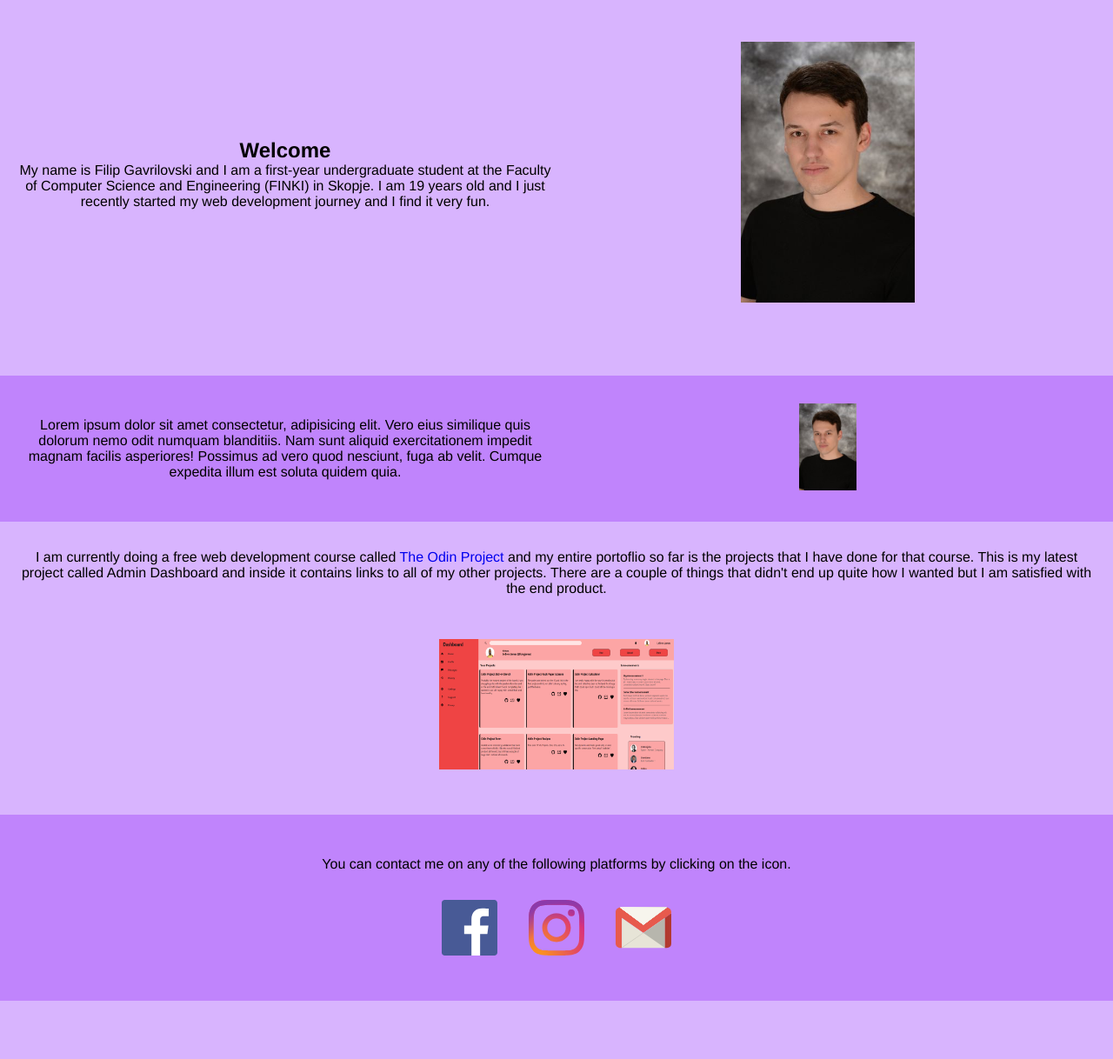
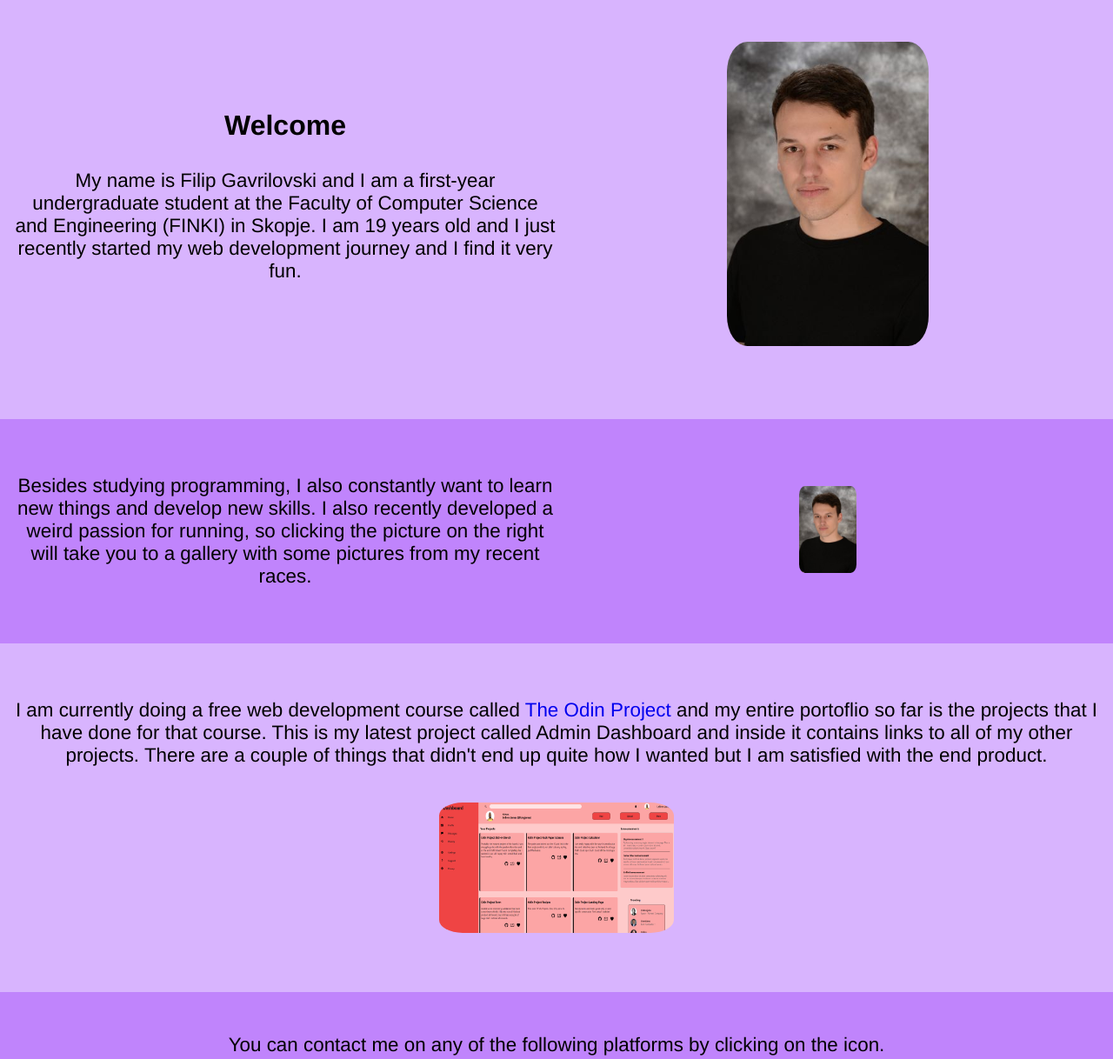
Before and after one commit to gavro081/vebdizajn-domasna, a plain HTML site: page index.html in a window 1280 px wide. Shown: the part 80-1298 px from the top of the page at 87% size. Before the commit the page ends 1231 px from the top, so only its background shows below. Drawn offline with Linux system fonts and the light colour scheme.

Commit message:
changed font-sizes

```diff
--- a/index.html
+++ b/index.html
@@ -29,11 +29,11 @@
             <p>My name is Filip Gavrilovski and I am a first-year undergraduate student at the Faculty of Computer Science and Engineering (FINKI) in Skopje. I am 19 years old and I just recently started my web development journey and I find it very fun.</p>
         </div>
         <div>
-            <img src="pictures/slika almanah.jpg" height="300px">
+            <img src="pictures/slika almanah.jpg" height="350">
         </div>
     </section>
     <section class="about-me" id="about-me">
-        <p>Lorem ipsum dolor sit amet consectetur, adipisicing elit. Vero eius similique quis dolorum nemo odit numquam blanditiis. Nam sunt aliquid exercitationem impedit magnam facilis asperiores! Possimus ad vero quod nesciunt, fuga ab velit. Cumque expedita illum est soluta quidem quia.</p>
+        <p>Besides studying programming, I also constantly want to learn new things and develop new skills. I also recently developed a weird passion for running, so clicking the picture on the right will take you to a gallery with some pictures from my recent races.</p>
         <div class="images-anchor">
             <a href="https://tailwindcss.com/docs/customizing-colors" target="_blank">
                 <img src="pictures/slika almanah.jpg" height="100">
@@ -52,7 +52,7 @@
         </a>
     </section>
     <section class="contact" id="contact">
-        You can contact me on any of the following platforms by clicking on the icon.
+        <p>You can contact me on any of the following platforms by clicking on the icon.</p>
         <div class="svg-container">
             <a href="https://www.facebook.com/profile.php?id=100008106766163" target="_blank">
                 <svg viewBox="0 0 266.895 266.895" xmlns="http://www.w3.org/2000/svg" fill="#000000"><g id="SVGRepo_bgCarrier" stroke-width="0"></g><g id="SVGRepo_tracerCarrier" stroke-linecap="round" stroke-linejoin="round"></g><g id="SVGRepo_iconCarrier"><path d="M252.164 266.895c8.134 0 14.729-6.596 14.729-14.73V14.73c0-8.137-6.596-14.73-14.729-14.73H14.73C6.593 0 0 6.594 0 14.73v237.434c0 8.135 6.593 14.73 14.73 14.73h237.434z" fill="#485a96"></path><path d="M184.152 266.895V163.539h34.692l5.194-40.28h-39.887V97.542c0-11.662 3.238-19.609 19.962-19.609l21.329-.01V41.897c-3.689-.49-16.351-1.587-31.08-1.587-30.753 0-51.807 18.771-51.807 53.244v29.705h-34.781v40.28h34.781v103.355h41.597z" fill="#ffffff"></path></g></svg>
--- a/styles.css
+++ b/styles.css
@@ -14,6 +14,11 @@ section{
 
 p{
     text-align: center;
+    font-size: 1.4rem;
+}
+
+img{
+    border-radius: 10%;
 }
 
 nav {
@@ -57,6 +62,14 @@ a:hover{
     display: flex;
     flex-direction: column;
     text-align: center;
+    gap: 2rem;
+}
+/* .welcome > div:first-child p{
+    font-size: 1.4rem;
+} */
+
+.welcome > div:first-child h1{
+    font-size: 2rem;
 }
 
 .about-me{
@@ -66,12 +79,12 @@ a:hover{
     justify-items: center;
     align-items: center;
     background-color: #c084fc;
-    padding-block: 2rem;
+    padding-block: 4rem;
 }
-
+/*
 .about-me p{
-    text-align: center;
-}
+    font-size: 1.4rem;
+} */
 
 .images-anchor{
     position: relative;
@@ -107,11 +120,11 @@ a:hover{
 } */
 
 .portfolio{
-    margin-top: 2rem;
+    padding-block: 4rem;
     display: grid;
     grid-template-rows: 1fr 1.5fr;
+    gap: 1rem;
     justify-items: center;
-    margin-bottom: 3rem;
 }
 
 .portfolio > p > a{
```
